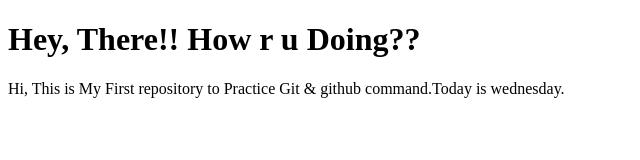
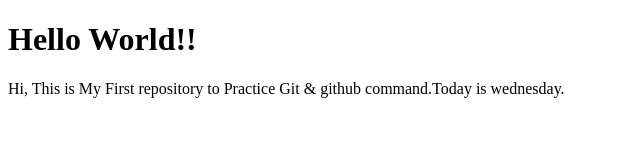
Before and after one commit to munira-ibrahim/Git_Practice, a plain HTML site: page index.html in a window 1280 px wide. Shown: the whole page, without its empty margins (0-640 px from the left). Drawn offline with Linux system fonts and the light colour scheme.

Commit message:
Main Changed

```diff
--- a/index.html
+++ b/index.html
@@ -7,7 +7,7 @@
     <title>Document</title>
 </head>
 <body>
-    <h1>Hey, There!! How r u Doing??</h1>
+    <h1>Hello World!!</h1>
     <p>Hi, This is My First repository to Practice Git & github command.Today is wednesday.</p>
 </body>
 </html>
```
